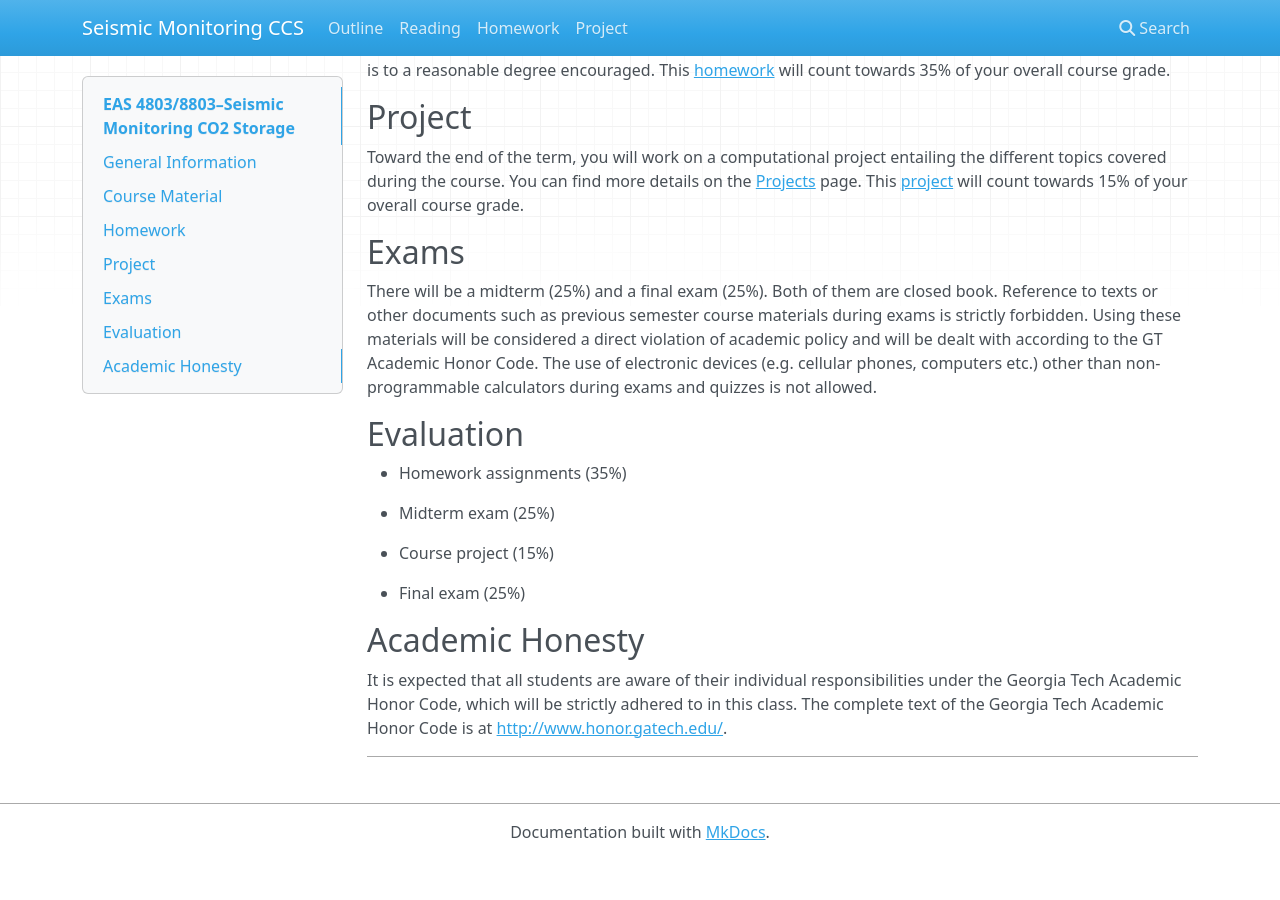
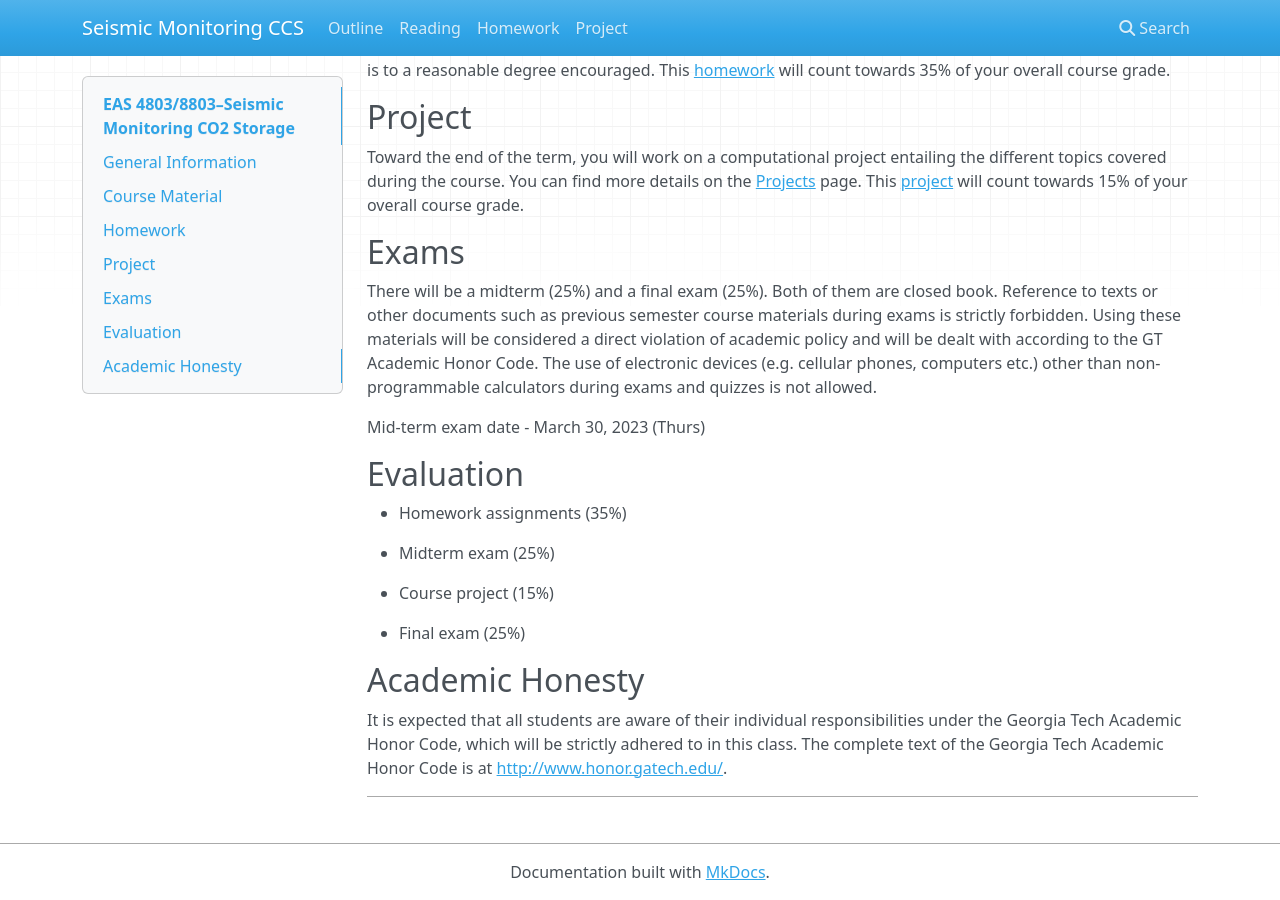
Before and after one commit to flexie/eas-4803-8803-ccs, an MkDocs documentation site: the page built from docs/index.md, in a window 1280 px wide and 900 px high, scrolled down 2245 px. Built offline with MkDocs 1.6.1, drawn with Linux system fonts in a browser that asks for light colours; nearby versions of some CDN libraries; before the commit the page ends 3105 px from its top, so only the background shows below that.

Commit message:
exam date posted

```diff
--- a/docs/index.md
+++ b/docs/index.md
@@ -94,6 +94,8 @@ Toward the end of the term, you will work on a computational project entailing t
 
 There will be a midterm (25%) and a final exam (25%). Both of them are closed book. Reference to texts or other documents such as previous semester course materials during exams is strictly forbidden. Using these materials will be considered a direct violation of academic policy and will be dealt with according to the GT Academic Honor Code. The use of electronic devices (e.g. cellular phones, computers etc.) other than non-programmable calculators during exams and quizzes is not allowed.
 
+Mid-term exam date - March 30, 2023 (Thurs)
+
 ## Evaluation
 
 - Homework assignments (35%)
```
